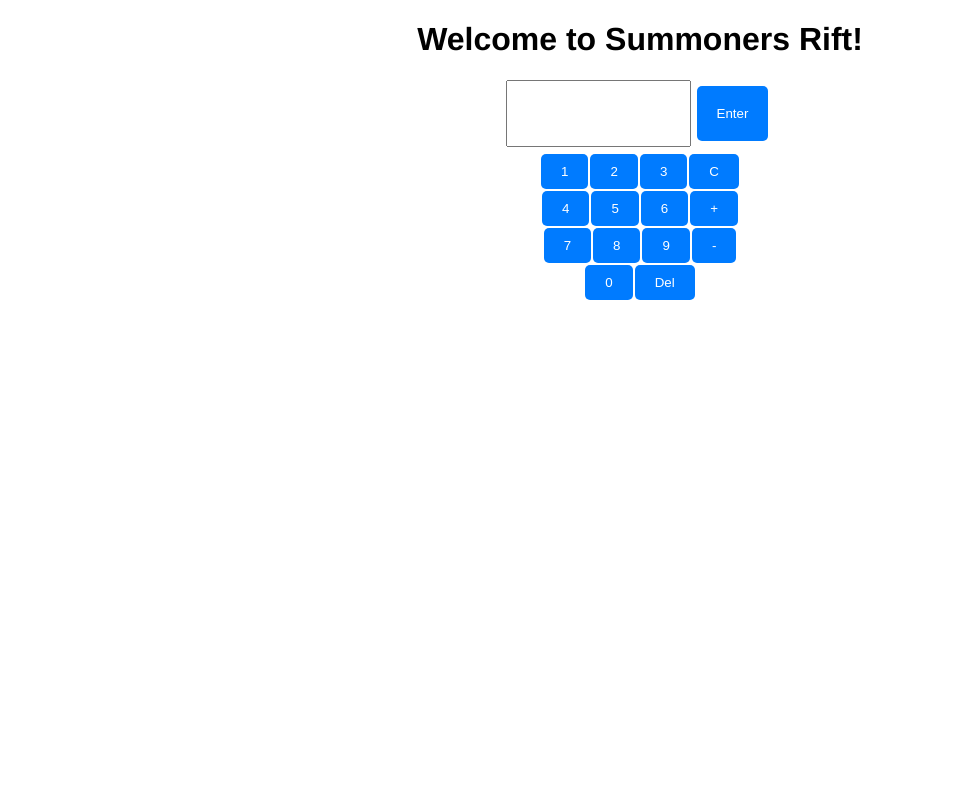
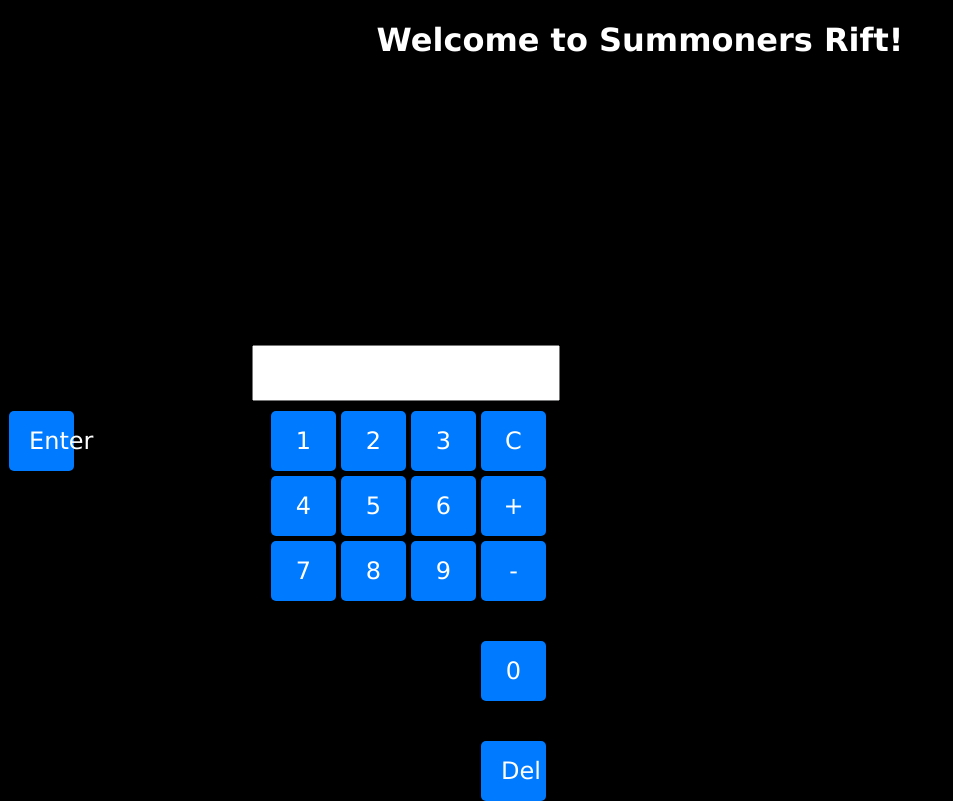
Before and after one commit to Bald11/online-calculator, a plain HTML site: page index.html in a window 1280 px wide. Shown: the whole page, without its empty margins (0-953 px from the left). Drawn offline with Linux system fonts and the light colour scheme.

Commit message:
css tyle sheet

```diff
--- /dev/null
+++ b/css/styles.css
@@ -0,0 +1,100 @@
+body
+{
+    background-color: black;
+}
+.header
+{
+    color: white;
+    font-family: Verdana, Geneva, Tahoma, sans-serif;
+
+}
+.button
+{
+    font-family: Verdana, Geneva, Tahoma, sans-serif;
+    font-size: x-large;
+    background-color: #007BFF;
+    color: #fff;
+    padding: 10px 20px;
+    border: none;
+    border-radius: 5px;
+    cursor: pointer;
+    margin: 1px;
+    height: 60px;
+    width: 65px;
+    position: absolute;
+    top: 410px;
+}
+.button[data-position="1"]
+{
+    left: 270px;
+}
+.button[data-position="2"]
+{
+    left: 340px;
+}
+.button[data-position="3"]
+{
+    left: 410px;
+}
+.button[data-position="4"]
+{
+    left: 480px;
+}
+.button[data-position="5"]
+{
+    left: 270px;
+    top: 475px;
+}
+.button[data-position="6"]
+{
+    left: 340px;
+    top: 475px;
+}
+.button[data-position="7"]
+{
+    left: 410px;
+    top: 475px;
+}
+.button[data-position="8"]
+{
+    left: 480px;
+    top: 475px;
+}
+.button[data-position="9"]
+{
+    left: 270px;
+    top: 540px;
+}
+.button[data-position="10"]
+{
+    left: 340px;
+    top: 540px;
+}
+.button[data-position="11"]
+{
+    left: 410px;
+    top: 540px;
+}
+.button[data-position="12"]
+{
+    left: 480px;
+    top: 540px;
+}
+.button[data-position="13"]
+{
+    left: 480px;
+    top: 640px;
+}
+.button[data-position="14"]
+{
+    left: 480px;
+    top: 740px;
+}
+#OutputCal
+{
+    height: 50px;
+    width: 300px;
+    position: absolute;
+    top: 345px;
+    left: 252px;
+}
--- a/index.html
+++ b/index.html
@@ -2,47 +2,7 @@
 <html>
     <head>
         <title>Online Calculator</title>
-        <style>
-            .header
-            {
-                color: black;
-                font-family: 'Franklin Gothic Medium', 'Arial Narrow', Arial, sans-serif;
-
-            }
-
-            .button-container
-            {
-                display: flex;
-                justify-content: center;
-            }
-
-            .space
-            {
-                margin: 6px;
-            }
-
-            .button2
-            {
-                background-color: #007BFF;
-                color: #fff;
-                padding: 20px 20px;
-                border: none;
-                border-radius: 5px;
-                cursor: pointer;
-                margin: 6px;
-            }
-
-            .button
-            {
-                background-color: #007BFF;
-                color: #fff;
-                padding: 10px 20px;
-                border: none;
-                border-radius: 5px;
-                cursor: pointer;
-                margin: 1px;
-            }
-        </style>
+        <link rel="stylesheet" type="text/css" href="css/styles.css">
     </head>
 
     <body>
@@ -50,32 +10,32 @@
 
         <form id="searchForm" class="button-container">
             <input type="text" id="OutputCal">
-            <button id="enter" class="button2" onclick="buttonClick(408)">Enter</button>
+            <button id="enter" class="button" data-position="0" onclick="buttonClick(408)">Enter</button>
         </form>
 
         <div class="space"></div>
 
         <div class="button-container">
-            <button id="num1" class="button" onclick="buttonClick(1)">1</button>
-            <button id="num2" class="button" onclick="buttonClick(2)">2</button>
-            <button id="num3" class="button" onclick="buttonClick(3)">3</button>
-            <button id="clearButton" class="button" onclick="buttonClick(404)">C</button>
+            <button id="num1" class="button" data-position="1" onclick="buttonClick(1)">1</button>
+            <button id="num2" class="button" data-position="2" onclick="buttonClick(2)">2</button>
+            <button id="num3" class="button" data-position="3" onclick="buttonClick(3)">3</button>
+            <button id="num4" class="button" data-position="4" onclick="buttonClick(404)">C</button>
         </div>
         <div class="button-container">
-            <button id="num4" class="button" onclick="buttonClick(4)">4</button>
-            <button id="num5" class="button" onclick="buttonClick(5)">5</button>
-            <button id="num6" class="button" onclick="buttonClick(6)">6</button>
-            <button id="add" class="button" onclick="buttonClick(406)">+</button>
+            <button id="num5" class="button" data-position="5" onclick="buttonClick(4)">4</button>
+            <button id="num6" class="button" data-position="6" onclick="buttonClick(5)">5</button>
+            <button id="num7" class="button" data-position="7" onclick="buttonClick(6)">6</button>
+            <button id="num8" class="button" data-position="8" onclick="buttonClick(406)">+</button>
         </div>
         <div class="button-container">
-            <button id="num7" class="button" onclick="buttonClick(7)">7</button>
-            <button id="num8" class="button" onclick="buttonClick(8)">8</button>
-            <button id="num9" class="button" onclick="buttonClick(9)">9</button>
-            <button id="subtract" class="button" onclick="buttonClick(407)">-</button>
+            <button id="num9" class="button" data-position="9" onclick="buttonClick(7)">7</button>
+            <button id="num10" class="button" data-position="10" onclick="buttonClick(8)">8</button>
+            <button id="num11" class="button" data-position="11" onclick="buttonClick(9)">9</button>
+            <button id="num12" class="button" data-position="12" onclick="buttonClick(407)">-</button>
         </div>
         <div class="button-container">
-            <button id="num0" class="button" onclick="buttonClick(0)">0</button>
-            <button id="deleteInput" class="button" onclick="buttonClick(405)">Del</button>
+            <button id="num13" class="button" data-position="13" onclick="buttonClick(0)">0</button>
+            <button id="deleteInput" class="button" data-position="14" onclick="buttonClick(405)">Del</button>
         </div>
 
         <script src="js/script.js"></script>
```
